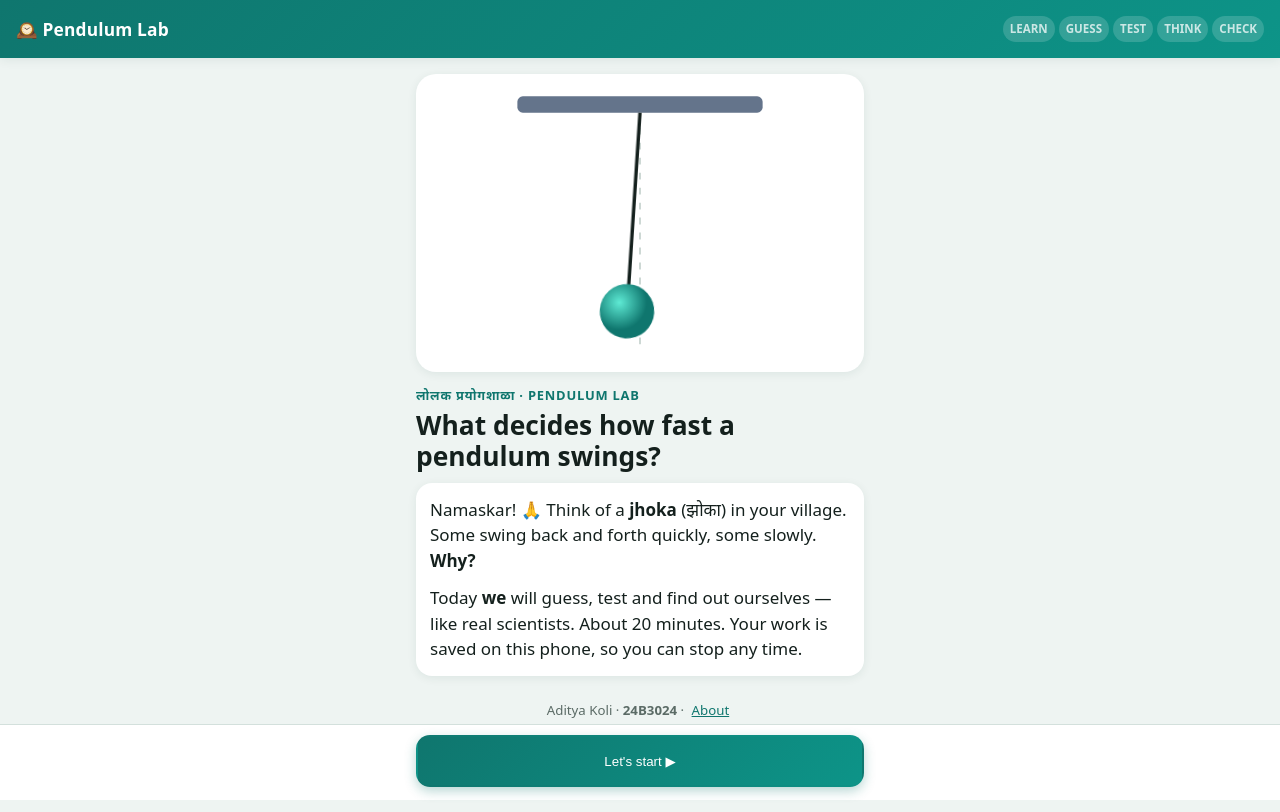
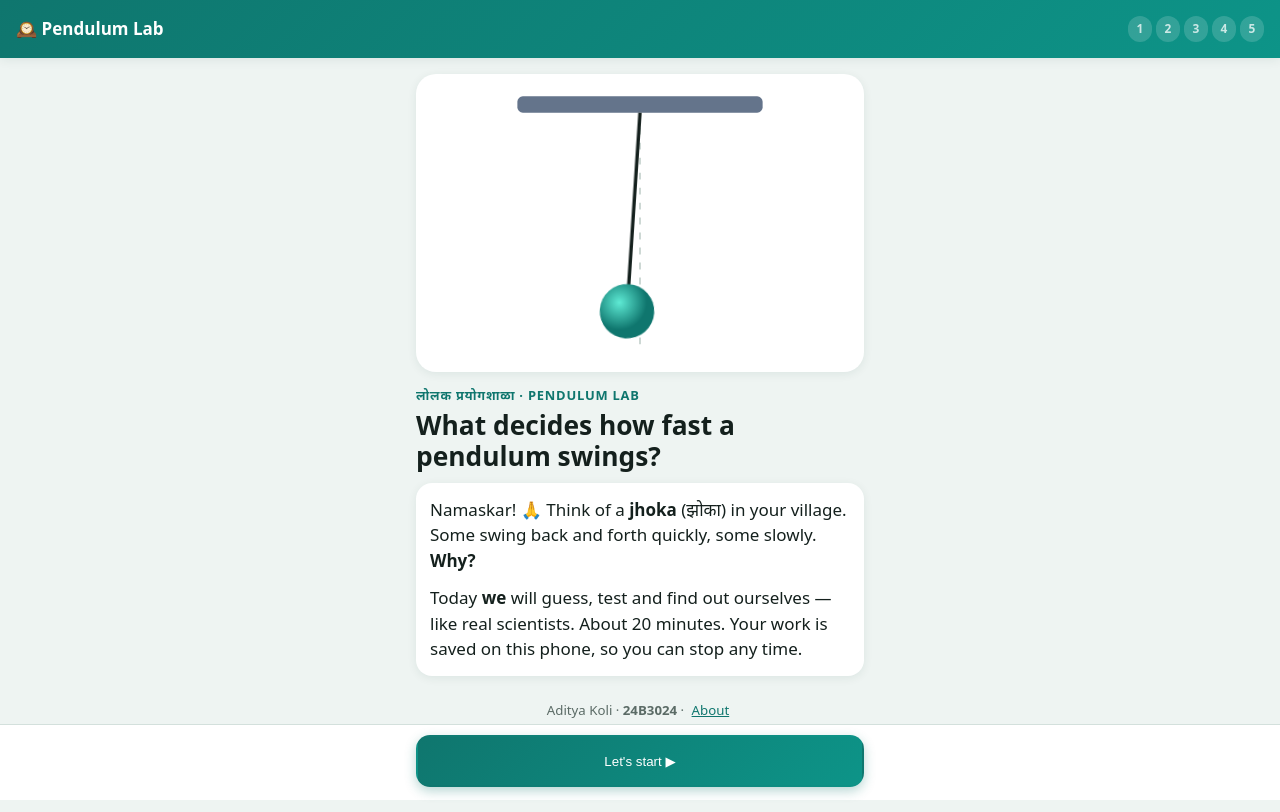
Before and after one commit to Piyush-Sharma-1/et617-endsem-24b3024, a website: page index.html in a window 1280 px wide. Drawn offline with Linux system fonts and the light colour scheme.

Commit message:
Compact progress stepper so the top bar fits 360px

```diff
--- a/app.js
+++ b/app.js
@@ -554,7 +554,7 @@ function render() {
   // Progress stepper in the top bar: Learn → Guess → Test → Think → Check
   const STEP = { home: -1, about: -1, learn: 0, choose: 1, hypothesis: 1, lab: 2, detour: 2, compare: 3, quiz: 4, summary: 5 };
   const cur = STEP[S.screen] ?? -1;
-  $('#steps').innerHTML = ['Learn', 'Guess', 'Test', 'Think', 'Check'].map((n, i) => `<li class="${i === cur ? 'on' : i < cur ? 'past' : ''}">${n}</li>`).join('');
+  $('#steps').innerHTML = ['Learn', 'Guess', 'Test', 'Think', 'Check'].map((n, i) => `<li class="${i === cur ? 'on' : i < cur ? 'past' : ''}" title="${n}">${i === cur ? `${i + 1} · ${n}` : i < cur ? '✓' : i + 1}</li>`).join('');
 }
 $('#aboutLink').onclick = () => { if (S.screen !== 'about') S.prev = S.screen; go('about'); };
 render(); // resumes on the saved screen
--- a/style.css
+++ b/style.css
@@ -13,9 +13,9 @@ html, body { margin: 0; background: var(--bg); color: var(--ink);
 /* Top bar with progress stepper */
 #top { position: sticky; top: 0; z-index: 6; background: linear-gradient(135deg, #0f766e, #0d9488); color: #fff;
   height: var(--top-h); display: flex; align-items: center; justify-content: space-between; padding: 0 16px; box-shadow: var(--shadow); }
-#top .brand { font-weight: 800; letter-spacing: .01em; font-size: 1.02rem; }
+#top .brand { font-weight: 800; font-size: 1rem; white-space: nowrap; }
 #steps { display: flex; gap: 4px; list-style: none; margin: 0; padding: 0; }
-#steps li { font-size: .68rem; font-weight: 700; text-transform: uppercase; padding: 4px 7px; border-radius: 999px; background: rgba(255,255,255,.16); color: rgba(255,255,255,.75); }
+#steps li { font-size: .7rem; font-weight: 800; text-transform: uppercase; padding: 4px 8px; min-width: 24px; text-align: center; border-radius: 999px; background: rgba(255,255,255,.16); color: rgba(255,255,255,.75); }
 #steps li.on { background: #fff; color: var(--brand); }
 #steps li.past { background: rgba(255,255,255,.32); color: #fff; }
 
```
